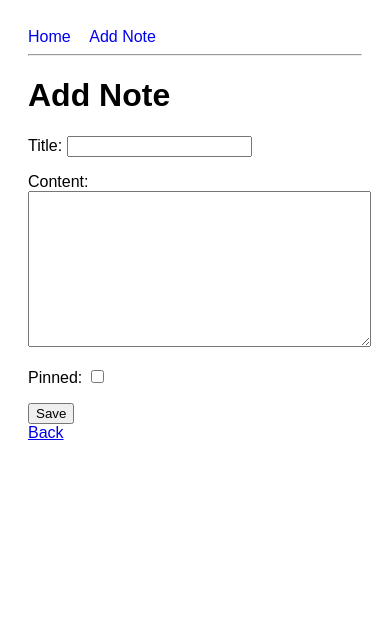
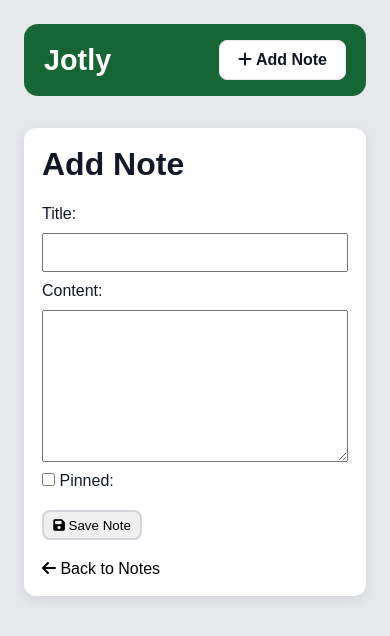
Before and after one commit to Shubham-Chaprana/Jotly, a Django app: page /add/ in a window 390 px wide. Shown: the top 636 px of the page. Run offline with Django 5.2, Linux system fonts and the light colour scheme.

Commit message:
Implementing Responsive ui

```diff
--- a/notes/static/css/style.css
+++ b/notes/static/css/style.css
@@ -1,20 +1,173 @@
-body {
-    font-family: Arial;
-    padding: 20px;
+*{
+    margin: 0;
+    padding: 0;
+    box-sizing: border-box;
 }
 
-nav a {
-    margin-right: 15px;
-    text-decoration: none;
+body{
+    font-family: Arial, Helvetica, sans-serif;
+    background-color: #E5E7EB;
+    padding: 24px;
+    color: #111827;
 }
 
-ul {
-    list-style: none;
-    padding-left: 0;
+.navbar{
+    background-color: #166534;
+    border-radius: 14px;
+    height: 72px;
 }
 
-li {
+.nav-container{
+    height: 100%;
+    display: flex;
+    justify-content: space-between;
+    align-items: center;
+    padding: 0 20px;
+}
+
+.logo-link{
+    text-decoration: none;
+    color: white;
+    font-size: 1.8rem;
+    font-weight: 700;
+}
+
+.new-note-btn{
+    text-decoration: none;
+    background: white;
+    color: #111827;
+    padding: 10px 18px;
+    border-radius: 8px;
+    border: 1px solid #E5E7EB;
+    font-size: 1rem;
+    font-weight: 600;
+    transition: .2s;
+}
+
+.new-note-btn:hover{
+    background: #F3F4F6;
+}
+
+
+main{
+    margin-top: 32px;
+}
+
+main h1{
+    margin-bottom: 22px;
+    font-size: 2rem;
+}
+
+
+.notes-grid{
+    display: grid;
+    grid-template-columns: repeat(auto-fit, minmax(300px,1fr));
+    gap: 20px;
+}
+
+.note-card{
+    display: flex;
+    flex-direction: column;
+    min-height: 220px;
+
+    background: white;
+    border-radius: 12px;
+
+    padding: 18px;
+
+    box-shadow: 0 4px 12px rgba(0,0,0,.08);
+}
+
+.note-card>h1{
+    font-size: 1.7rem;
+    font-weight: 700;
+    margin-bottom: 12px;
+    overflow-wrap: break-word;
+}
+
+.note-card>p{
+    color: #6B7280;
+    line-height: 1.5;
+    overflow-wrap: break-word;
+}
+
+.note-action{
+    margin-top: auto;
+
+    display: flex;
+    gap: 10px;
+}
+
+.note-action a{
+    text-decoration: none;
+
+    color: #374151;
+
+    padding: 8px 14px;
+
+    border: 1px solid #D1D5DB;
+    border-radius: 8px;
+
+    font-size: .95rem;
+    font-weight: 600;
+
+    transition: .2s;
+}
+
+.note-action a:hover{
+    background: #F3F4F6;
+}
+.form-card,.delete-card{
+    display: flex;
+    flex-direction: column;
+    min-height: 220px;
+    background: white;
+    border-radius: 12px;
+    padding: 18px;
+    box-shadow: 0 4px 12px rgba(0,0,0,.08);
+    max-width: 800px;
+    margin: 0 auto
+}
+.delete-card{
+    gap: 12px;
+}
+.pin-field{
+    gap: 10px;
+}
+.form-group{
+    display: flex;
+    flex-direction: column;
+    gap: 10px;
+}
+.save-btn,.confirm-btn{
+    margin-top: 10px;
+    height: 30px;
+    width:  100px;
+    border-radius: 8px;
+    border: 2px solid #D1D5DB;
+}
+.confirm-btn{
+    background-color: #B91C1C;
+    color: white;
+    margin-top: 10px;
+    height: 30px;
+    width:  100px;
+    border-radius: 8px;
+    border: 2px solid #D1D5DB;
+}
+.note-form{
+    display: flex;
+    flex-direction: column;
+    gap: 10px;
+}
+.back-link,.cancel-btn{
+    text-decoration: none;
+    color: black;
+    margin-top: 20px;
+}
+input[name = "title"]{
     padding: 10px;
-    background: #f5f5f5;
-    border-radius: 6px;
 }
+.confirmation-text{
+    font-size: large;
+}
--- a/notes/templates/notes/base.html
+++ b/notes/templates/notes/base.html
@@ -4,18 +4,25 @@
 <head>
     <title>{% block title %}Notes App{% endblock %}</title>
     <link rel="stylesheet" href="{% static 'css/style.css' %}">
+    <link rel="stylesheet"
+href="https://cdnjs.cloudflare.com/ajax/libs/font-awesome/6.7.2/css/all.min.css">
 </head>
 <body>
 
-<nav>
-    <a href="{% url 'notes:list' %}">Home</a>
-    <a href="{% url 'notes:add' %}">Add Note</a>
+<nav class = "navbar" >
+    <div class = "nav-container">
+        <a class = "logo-link" href="{% url 'notes:list' %}">Jotly</a>
+        <a class = "new-note-btn" href="{% url 'notes:add' %}"> <i class="fa-solid fa-plus"></i> Add Note</a>
+    </div>
 </nav>
 
-<hr>
 
-{% block content %}
-{% endblock %}
+<main>
+    <div>
+        {% block content %}
+        {% endblock %}
+    </div>
+</main>
 
 </body>
 </html>
--- a/notes/templates/notes/note_form.html
+++ b/notes/templates/notes/note_form.html
@@ -2,19 +2,47 @@
 {% block title %}Note Form{% endblock %}
 
 {% block content %}
+
+<div class="form-card">
+
     <h1>
-    {% if note_form.instance and note_form.instance.id %}
+        {% if note_form.instance.id %}
             Edit Note
         {% else %}
             Add Note
         {% endif %}
     </h1>
 
-  <form method="post">
+    <form method="post" class="note-form">
         {% csrf_token %}
-    {{ note_form.as_p }}
-    <button type="submit">Save</button>
+
+        <div class="form-group">
+            {{ note_form.title.label_tag }}
+            {{ note_form.title }}
+        </div>
+
+        <div class="form-group">
+            {{ note_form.content.label_tag }}
+            {{ note_form.content }}
+        </div>
+
+        <div class="pin-field">
+            {{ note_form.pinned }}
+            {{ note_form.pinned.label_tag }}
+        </div>
+
+        <button type="submit" class="save-btn">
+            <i class="fa-solid fa-floppy-disk"></i>
+            Save Note
+        </button>
+
     </form>
 
-  <a href="{% url 'notes:list' %}">Back</a>
+    <a href="{% url 'notes:list' %}" class="back-link">
+        <i class="fa-solid fa-arrow-left"></i>
+        Back to Notes
+    </a>
+
+</div>
+
 {% endblock %}
```
Also changed, not shown: notes/templates/notes/note_confirm_delete.html (+9 -10 lines), notes/templates/notes/notes_list.html (+18 -11 lines), notes/views.py (line endings or trailing spaces). Lines whose indentation alone changed are shown as unchanged.
